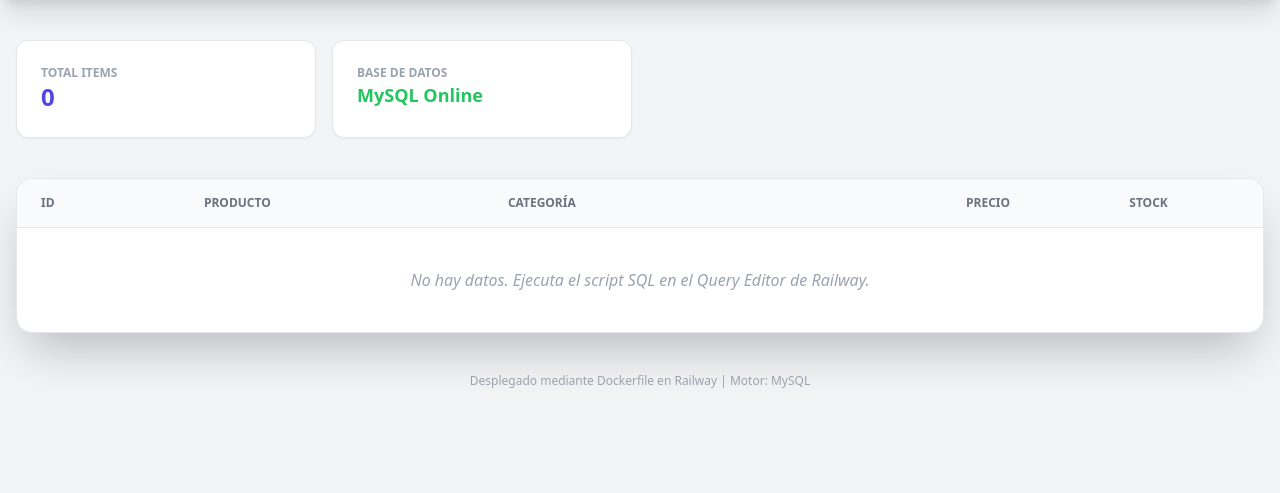
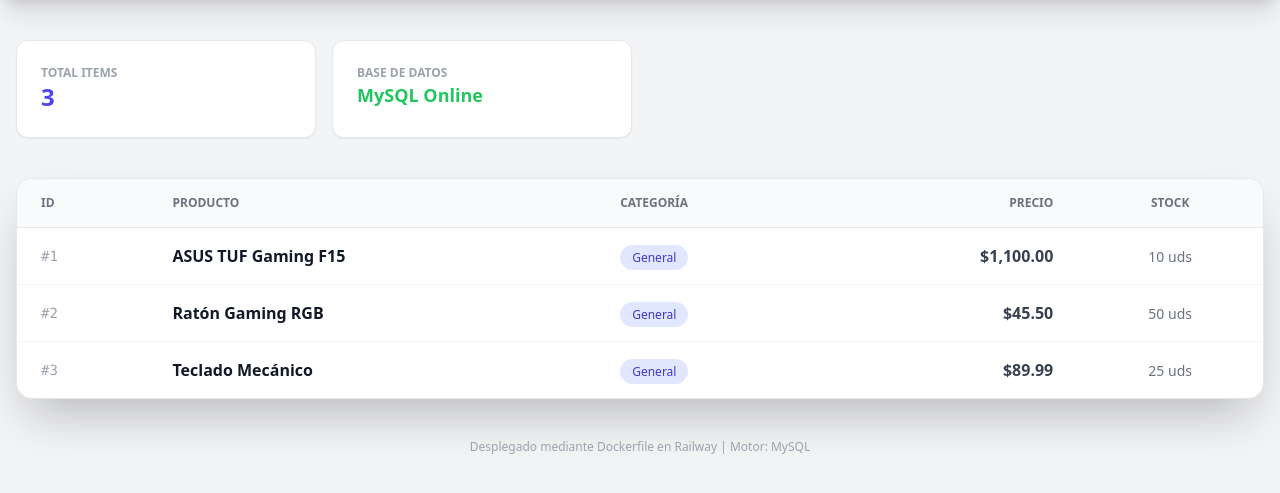
Before and after one commit to adriancuervoleon10-dev/Dockerfile-Railway-GitHub, a PHP site: page / in a window 1280 px wide. Shown: the part 60-553 px from the top of the page. Run offline with PHP 8.4, Linux system fonts and the light colour scheme; data comes from the database, SQL or seed files in the repository; data that the repository does not hold is empty; some libraries are stand-ins or nearby versions.

Commit message:
Actualizando script

```diff
--- a/src/index.php
+++ b/src/index.php
@@ -1,5 +1,5 @@
 <?php
-// 1. Configuración de la nueva base de datos de Railway
+// 1. Configuración
 $host     = 'hopper.proxy.rlwy.net';
 $port     = '19769';
 $db       = 'railway';
@@ -7,7 +7,6 @@ $user     = 'root';
 $password = 'ouLFOOHGUdtgUNbJjpiXRgedVcNcTHKW';
 $charset  = 'utf8mb4';
 
-// 2. Creación del DSN (Data Source Name)
 $dsn = "mysql:host=$host;port=$port;dbname=$db;charset=$charset";
 $options = [
     PDO::ATTR_ERRMODE            => PDO::ERRMODE_EXCEPTION,
@@ -15,26 +14,19 @@ $options = [
     PDO::ATTR_EMULATE_PREPARES   => false,
 ];
 
+$productos = []; // Inicializamos como array vacío
+
 try {
-    // 3. Intento de conexión
     $pdo = new PDO($dsn, $user, $password, $options);
 
-    // Si la conexión es exitosa, puedes quitar este comentario o usarlo para probar
-    // echo "Conexión establecida con éxito a MySQL en Railway";
+    // 2. OBTENER DATOS (Faltaba esto para que el HTML funcione)
+    $stmt = $pdo->query("SELECT * FROM productos"); // Asegúrate de que la tabla se llame 'productos'
+    $productos = $stmt->fetchAll();
 
 } catch (\PDOException $e) {
-    // 4. En caso de error, lo muestra en pantalla (útil para el despliegue inicial)
-    die("Error crítico de conexión: " . $e->getMessage());
+    // En lugar de die(), guardamos el error para mostrarlo en el HTML
+    $error = $e->getMessage();
 }
-
-// --- A partir de aquí va el resto de tu código de la aplicación ---
-// Ejemplo de consulta para probar:
-/*
-$stmt = $pdo->query('SELECT * FROM tu_tabla');
-while ($row = $stmt->fetch()) {
-    echo $row['nombre'] . "<br>";
-}
-*/
 ?>
 
 <!DOCTYPE html>
@@ -50,7 +42,7 @@ while ($row = $stmt->fetch()) {
     <nav class="bg-indigo-700 p-4 shadow-xl">
         <div class="container mx-auto flex justify-between items-center">
             <h1 class="text-white text-xl font-bold italic">🚀 ASUS TUF Admin Panel</h1>
-            <span class="text-indigo-200 text-sm">Conectado a: <?= $host ?></span>
+            <span class="text-indigo-200 text-sm">Conectado a: <?= htmlspecialchars($host) ?></span>
         </div>
     </nav>
 
@@ -59,8 +51,8 @@ while ($row = $stmt->fetch()) {
         <?php if (isset($error)): ?>
             <div class="bg-red-50 border-l-8 border-red-500 p-6 shadow-lg rounded-md">
                 <h2 class="text-red-800 font-bold text-lg mb-2">❌ Error de Conexión</h2>
-                <p class="text-red-600 font-mono text-sm"><?= $error ?></p>
-                <p class="mt-4 text-gray-600 text-sm">Asegúrate de que el script SQL de las tablas haya sido ejecutado en Railway.</p>
+                <p class="text-red-600 font-mono text-sm"><?= htmlspecialchars($error) ?></p>
+                <p class="mt-4 text-gray-600 text-sm">Verifica las credenciales en Railway o que las tablas existan.</p>
             </div>
         <?php else: ?>
 
@@ -90,28 +82,31 @@ while ($row = $stmt->fetch()) {
                         <?php if (empty($productos)): ?>
                             <tr>
                                 <td colspan="5" class="px-6 py-10 text-center text-gray-400 italic">
-                                    No hay datos. Ejecuta el script SQL en el Query Editor de Railway.
+                                    No hay datos disponibles en la tabla 'productos'.
                                 </td>
                             </tr>
-                        <?php endif; ?>
-
+                        <?php else: ?>
                             <?php foreach ($productos as $p): ?>
                             <tr class="hover:bg-indigo-50/30 transition-all">
                                 <td class="px-6 py-4 text-sm font-mono text-gray-400">#<?= $p['id'] ?></td>
-                            <td class="px-6 py-4 text-gray-900 font-semibold"><?= htmlspecialchars($p['nombre']) ?></td>
+                                <td class="px-6 py-4 text-gray-900 font-semibold"><?= htmlspecialchars($p['nombre'] ?? 'Sin nombre') ?></td>
                                 <td class="px-6 py-4">
                                     <span class="bg-indigo-100 text-indigo-700 px-3 py-1 rounded-full text-xs font-medium">
-                                    <?= htmlspecialchars($p['categoria'] ?: 'General') ?>
+                                        <?= htmlspecialchars($p['categoria'] ?? 'General') ?>
                                     </span>
                                 </td>
-                            <td class="px-6 py-4 text-right font-bold text-gray-700">$<?= number_format($p['precio'], 2) ?></td>
+                                <td class="px-6 py-4 text-right font-bold text-gray-700">
+                                    $<?= number_format($p['precio'] ?? 0, 2) ?>
+                                </td>
                                 <td class="px-6 py-4 text-center">
-                                <span class="text-sm <?= $p['stock'] <= 5 ? 'text-red-500 font-bold' : 'text-gray-500' ?>">
-                                    <?= $p['stock'] ?> uds
+                                    <?php $stock = $p['stock'] ?? 0; ?>
+                                    <span class="text-sm <?= $stock <= 5 ? 'text-red-500 font-bold' : 'text-gray-500' ?>">
+                                        <?= $stock ?> uds
                                     </span>
                                 </td>
                             </tr>
                             <?php endforeach; ?>
+                        <?php endif; ?>
                     </tbody>
                 </table>
             </div>
```
Lines whose indentation alone changed are shown as unchanged.
